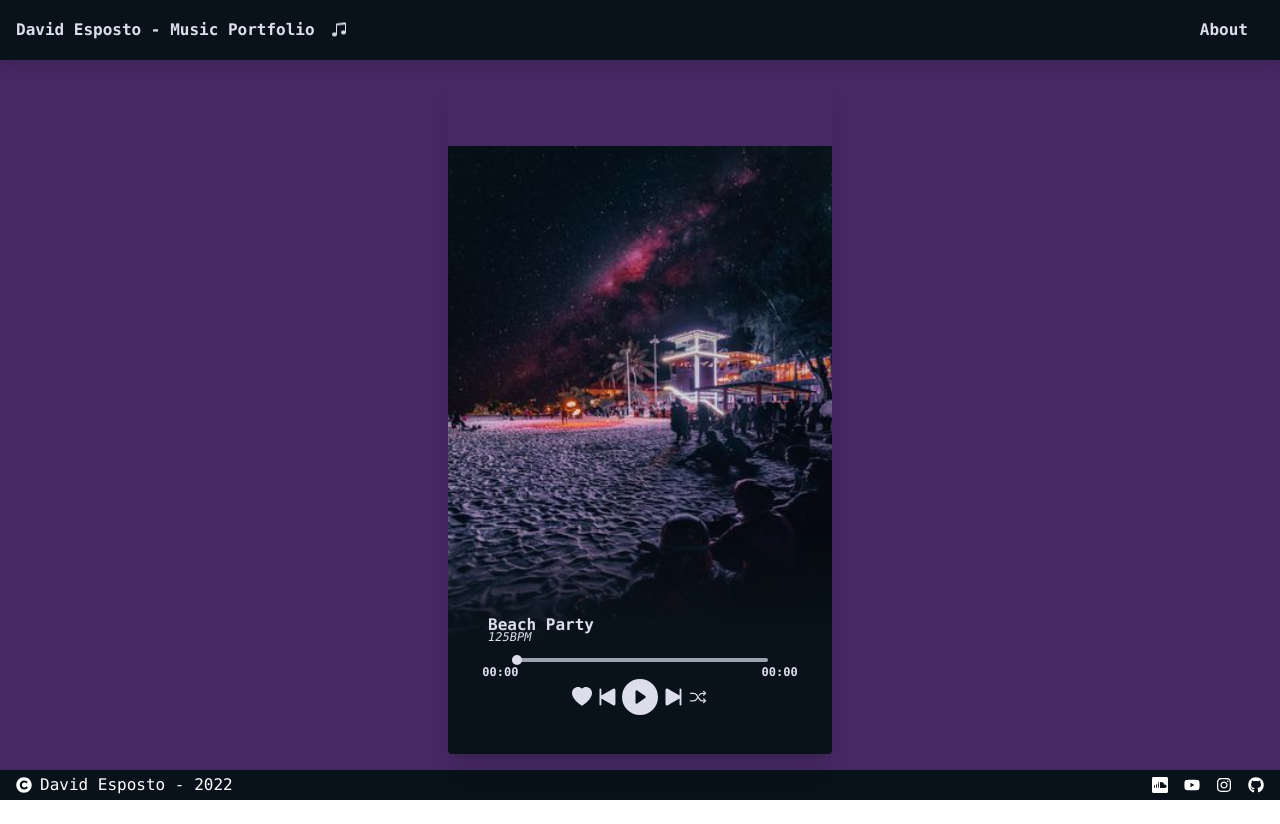
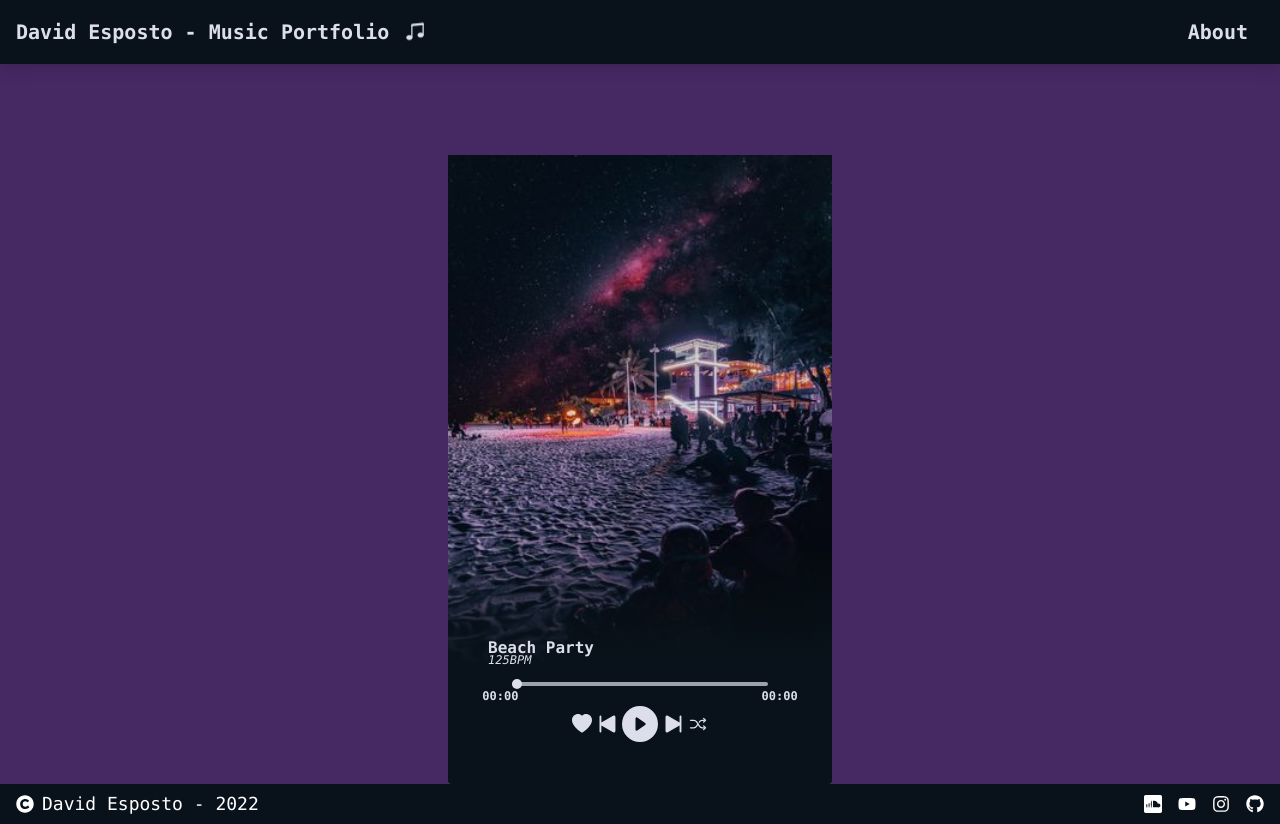
Before and after one commit to desposto/Music_Portfolio, a Next.js app in the folder music-portfolio/: page / in a window 1280 px wide. Before the commit the page ends 800 px from the top, so only its background shows below. Built offline with nearby package versions, Linux system fonts and the light colour scheme.

Commit message:
Needs CSS chanes

```diff
--- a/music-portfolio/components/AudioPlayer.js
+++ b/music-portfolio/components/AudioPlayer.js
@@ -134,16 +134,6 @@ const AudioPlayer = (props) => {
     }
   };
 
-  // const handleKeyPress = (event) => {
-  //   if (event.key === " ") {
-  //     togglePlayPause();
-  //   } else if (event.key === "ArrowLeft") {
-  //     prevSong();
-  //   } else if (event.key === "ArrowRight") {
-  //     SkipSong();
-  //   }
-  // };
-
   //Shuffles song
   const shuffleSong = () => {
     const temp1 = isPlaying; //temp to hold if the player was playing upon Shuffle
@@ -164,12 +154,12 @@ const AudioPlayer = (props) => {
   };
 
   return (
-    <div className="max-w-sm rounded overflow-hidden shadow-xl flex flex-col justify-center items-center my-4 z-10 grow">
-      <div className="grid grid-cols-8 grid-rows-6 max-h-full max-w-full grow">
+    <div className="max-w-sm rounded overflow-hidden   flex flex-col justify-center items-center z-10 ">
+      <div className="grid grid-cols-8 grid-rows-6 max-h-full max-w-full">
         <div className="row-span-full col-span-full self-center -z-10 relative">
           {/* <Image
             className=""
-            src={props.songs[props.currentSongIndex].img_src}
+            src={props.songs[props.currentSongIndex].img_src}s
             layout="fill"
             objectFit="cover"
             alt=""
--- a/music-portfolio/components/Footer.js
+++ b/music-portfolio/components/Footer.js
@@ -5,7 +5,7 @@ import { FaYoutube, FaGithub, FaInstagram } from "react-icons/fa";
 
 const Footer = () => {
   return (
-    <div className="items-center h-8 bg-bk text-white relative shadow-lg font-mono flex text-base w-screen justify-between">
+    <div className="items-center h-10 bg-bk text-white relative shadow-lg font-mono flex  w-screen justify-between text-lg">
       <div className="flex items-center space-x-2 pl-4 ">
         <FaCopyright></FaCopyright>
         <div>David Esposto - 2022</div>
--- a/music-portfolio/components/Navbar.js
+++ b/music-portfolio/components/Navbar.js
@@ -5,7 +5,7 @@ import { BsMusicNoteBeamed } from "react-icons/bs";
 
 function Navbar({ toggle }) {
   return (
-    <div className="flex justify-between items-center h-16 bg-bk text-wt relative shadow-lg font-mono w-full font-bold ">
+    <div className="flex justify-between items-center h-16 bg-bk text-wt relative shadow-lg font-mono w-full font-bold text-xl">
       <div className="px-4 flex items-center ">
         <div className=" ">David Esposto - Music Portfolio </div>
         <div className="pl-4 animate-bounce">
--- /dev/null
+++ b/music-portfolio/components/layout.js
@@ -0,0 +1,12 @@
+import { Navbar } from "../components/Navbar";
+import { Footer } from "../components/Footer";
+
+export default function Layout({ children }) {
+  return (
+    <div className="min-h-screen flex flex-col bg-prp">
+      <Navbar />
+      <main className="grow ">{children}</main>
+      <Footer />
+    </div>
+  );
+}
--- a/music-portfolio/pages/_app.js
+++ b/music-portfolio/pages/_app.js
@@ -1,7 +1,12 @@
-import '../styles/globals.css'
+import "../styles/globals.css";
+import Layout from "../components/layout";
 
 function MyApp({ Component, pageProps }) {
-  return <Component {...pageProps} />
+  return (
+    <Layout>
+      <Component {...pageProps} />
+    </Layout>
+  );
 }
 
-export default MyApp
+export default MyApp;
--- a/music-portfolio/pages/index.js
+++ b/music-portfolio/pages/index.js
@@ -114,13 +114,12 @@ export default function Home() {
   });
 
   return (
-    <div className="flex flex-col items-center  bg-prp max-h-screen h-screen">
+    <div className="flex flex-col items-center ">
       <Head>
         <title>DE Music</title>
         <meta name="description" content="Generated by create next app" />
         <link rel="icon" href="" />
       </Head>
-      <Navbar toggle={toggle}></Navbar>
       <DropdownMenu isOpen={isOpen} toggle={toggle}></DropdownMenu>
       <AudioPlayer
         currentSongIndex={currentSongIndex}
@@ -128,7 +127,6 @@ export default function Home() {
         nextSongIndex={nextSongIndex}
         songs={songs}
       ></AudioPlayer>
-      <Footer></Footer>
     </div>
   );
 }
--- a/music-portfolio/styles/globals.css
+++ b/music-portfolio/styles/globals.css
@@ -8,7 +8,13 @@ body {
   margin: 0;
   font-family: -apple-system, BlinkMacSystemFont, Segoe UI, Roboto, Oxygen,
     Ubuntu, Cantarell, Fira Sans, Droid Sans, Helvetica Neue, sans-serif;
+  min-height: 100vh;
 }
+
+#__next {
+  min-height: 100vh;
+  }
+
 
 a {
   color: inherit;
```
